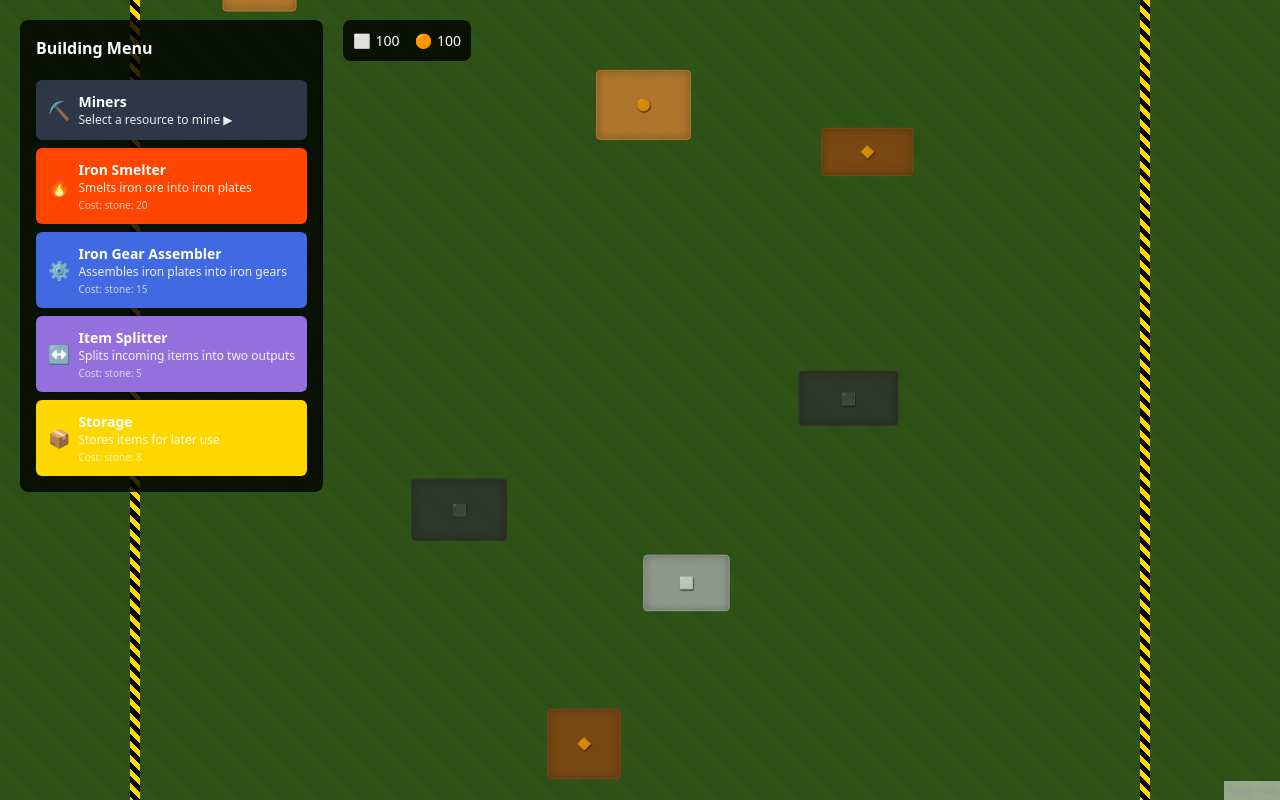
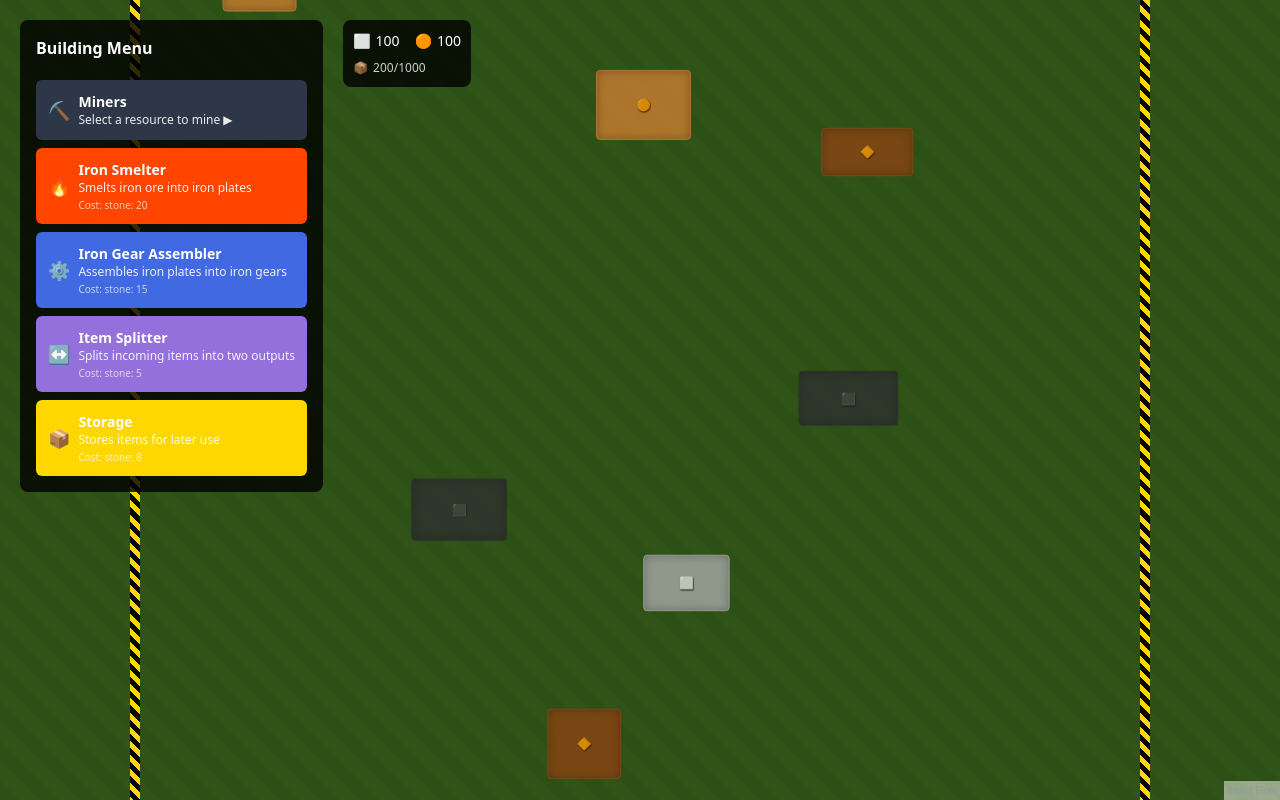
Before and after one commit to p-tkachuk/VibeBuilder, a React (Vite) app: page / in a window 1280 px wide. Built offline with nearby package versions, Linux system fonts and the light colour scheme.

Commit message:
improve storage

```diff
--- a/src/App.tsx
+++ b/src/App.tsx
@@ -178,7 +178,7 @@ export default function App() {
           />
         </div>
         <div style={{ pointerEvents: 'auto' }}>
-          <ResourcePanel resources={resourceInventory.getInventory()} />
+          <ResourcePanel resources={resourceInventory.getInventory()} storageCapacity={resourceInventory.getStorageCapacity()} />
         </div>
       </div>
       <div style={{ position: 'relative', height: '100vh' }}>
--- a/src/components/BuildingPlacementHandler.tsx
+++ b/src/components/BuildingPlacementHandler.tsx
@@ -89,6 +89,11 @@ export const BuildingPlacementHandler: React.FC<BuildingPlacementHandlerProps> =
                 resourceInventory.removeResources(buildingConfig.cost);
             }
 
+            // If storage building, increase capacity
+            if (selectedBuildingType === 'storage') {
+                resourceInventory.increaseStorageCapacity(1000);
+            }
+
             onBuildingPlaced(newNode);
         },
         [selectedBuildingType, resourceInventory, resourceFields, existingNodes, onBuildingPlaced, screenToFlowPosition, onShowToast]
--- a/src/components/ResourcePanel.tsx
+++ b/src/components/ResourcePanel.tsx
@@ -3,12 +3,15 @@ import { ResourceType, RESOURCE_PATTERNS } from '../types/terrain';
 
 interface ResourcePanelProps {
     resources: Record<string, number>;
+    storageCapacity: number;
 }
 
 /**
  * ResourcePanel component - displays current resource counts
  */
-export const ResourcePanel: React.FC<ResourcePanelProps> = ({ resources }) => {
+export const ResourcePanel: React.FC<ResourcePanelProps> = ({ resources, storageCapacity }) => {
+    const totalStored = Object.values(resources).reduce((sum, count) => sum + count, 0);
+
     return (
         <div style={{
             backgroundColor: 'rgba(0, 0, 0, 0.8)',
@@ -17,8 +20,10 @@ export const ResourcePanel: React.FC<ResourcePanelProps> = ({ resources }) => {
             color: 'white',
             fontSize: '14px',
             display: 'flex',
-            gap: '15px'
+            flexDirection: 'column',
+            gap: '8px'
         }}>
+            <div style={{ display: 'flex', gap: '15px', alignItems: 'center' }}>
                 {Object.entries(resources).map(([resource, count]) => (
                     <div key={resource} style={{ display: 'flex', alignItems: 'center', gap: '5px' }}>
                         <span>{RESOURCE_PATTERNS[resource as ResourceType] || resource}</span>
@@ -26,5 +31,10 @@ export const ResourcePanel: React.FC<ResourcePanelProps> = ({ resources }) => {
                     </div>
                 ))}
             </div>
+            <div style={{ display: 'flex', alignItems: 'center', gap: '5px', fontSize: '12px', opacity: 0.8 }}>
+                <span>📦</span>
+                <span>{totalStored}/{storageCapacity}</span>
+            </div>
+        </div>
     );
 };
--- a/src/services/ResourceInventoryService.ts
+++ b/src/services/ResourceInventoryService.ts
@@ -6,8 +6,10 @@ import { GAME_CONFIG } from '../config/game.config';
  */
 export class ResourceInventoryService {
     private inventory: Record<string, number> = {};
+    private storageCapacity: number;
 
     constructor() {
+        this.storageCapacity = GAME_CONFIG.storageCapacity;
         this.initializeStartingResources();
     }
 
@@ -31,7 +33,7 @@ export class ResourceInventoryService {
      * Get storage capacity
      */
     getStorageCapacity(): number {
-        return GAME_CONFIG.storageCapacity;
+        return this.storageCapacity;
     }
 
     /**
@@ -47,7 +49,7 @@ export class ResourceInventoryService {
     canAdd(resource: string, amount: number): boolean {
         const currentStored = this.getTotalStored();
         const newStored = currentStored + amount;
-        return newStored <= GAME_CONFIG.storageCapacity;
+        return newStored <= this.storageCapacity;
     }
 
     /**
@@ -59,7 +61,7 @@ export class ResourceInventoryService {
     addResource(resource: string, amount: number): { success: boolean; added: number } {
         if (!this.canAdd(resource, amount)) {
             // Calculate how much we can actually add
-            const availableSpace = GAME_CONFIG.storageCapacity - this.getTotalStored();
+            const availableSpace = this.storageCapacity - this.getTotalStored();
             amount = Math.min(amount, Math.max(0, availableSpace));
         }
 
@@ -96,4 +98,12 @@ export class ResourceInventoryService {
 
         return true;
     }
+
+    /**
+     * Increase storage capacity
+     * @param amount Amount to increase capacity by
+     */
+    increaseStorageCapacity(amount: number) {
+        this.storageCapacity += amount;
+    }
 }
```
Lines whose indentation alone changed are shown as unchanged.
